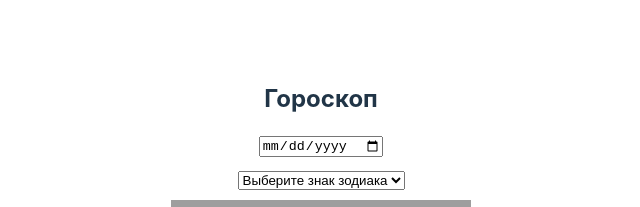
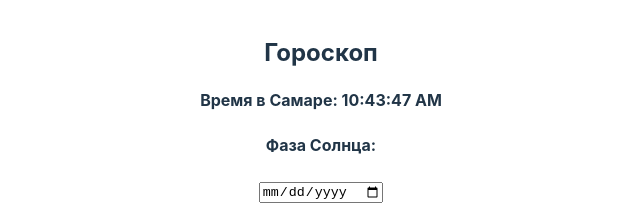
Before and after one commit to ArtyomUsov/horoscope, a React (Vite) app: page / in a window 1280 px wide. Shown: the top 207 px of the page, without its empty margins (349-989 px from the left). Built offline with nearby package versions, Linux system fonts and the light colour scheme; no server answers; grey boxes are pictures that could not be loaded.

Commit message:
feat: add SunPhaseAndTime

```diff
--- a/src/components/HoroscopePage.jsx
+++ b/src/components/HoroscopePage.jsx
@@ -2,6 +2,7 @@ import React, { Component } from "react";
 import DateSelection from "./DateSelection";
 import SignSelection from "./SignSelection";
 import Card from "./Card";
+import SunPhaseAndTime from "./SunPhaseAndTime";
 
 class Horoscope extends Component {
   constructor(props) {
@@ -180,6 +181,7 @@ class Horoscope extends Component {
     return (
       <div className="horoscope">
         <h1>Гороскоп</h1>
+        <SunPhaseAndTime/>
         <DateSelection
           onChange={this.handleDateChange}
           value={this.state.selectedDate}
--- /dev/null
+++ b/src/components/SunPhaseAndTime.jsx
@@ -0,0 +1,31 @@
+import React, { useState, useEffect } from 'react';
+
+const SunPhaseAndTime = () => {
+  const [currentTime, setCurrentTime] = useState('');
+  const [sunPhase, setSunPhase] = useState('');
+
+  useEffect(() => {
+    const getCurrentTime = () => {
+      const currentDate = new Date();
+      setCurrentTime(currentDate.toLocaleTimeString());
+    };
+
+    const getSunPhase = async () => {
+      const response = await fetch('https://api.sunrise-sunset.org/json?lat=53.2001&lng=50.1501');
+      const data = await response.json();
+      setSunPhase(data.results.sunrise);
+    };
+
+    getCurrentTime();
+    getSunPhase();
+  }, []);
+
+  return (
+    <>
+      <h4>Время в Самаре: {currentTime}</h4>
+      <h4>Фаза Солнца: {sunPhase}</h4>
+    </>
+  );
+};
+
+export default SunPhaseAndTime;
```
